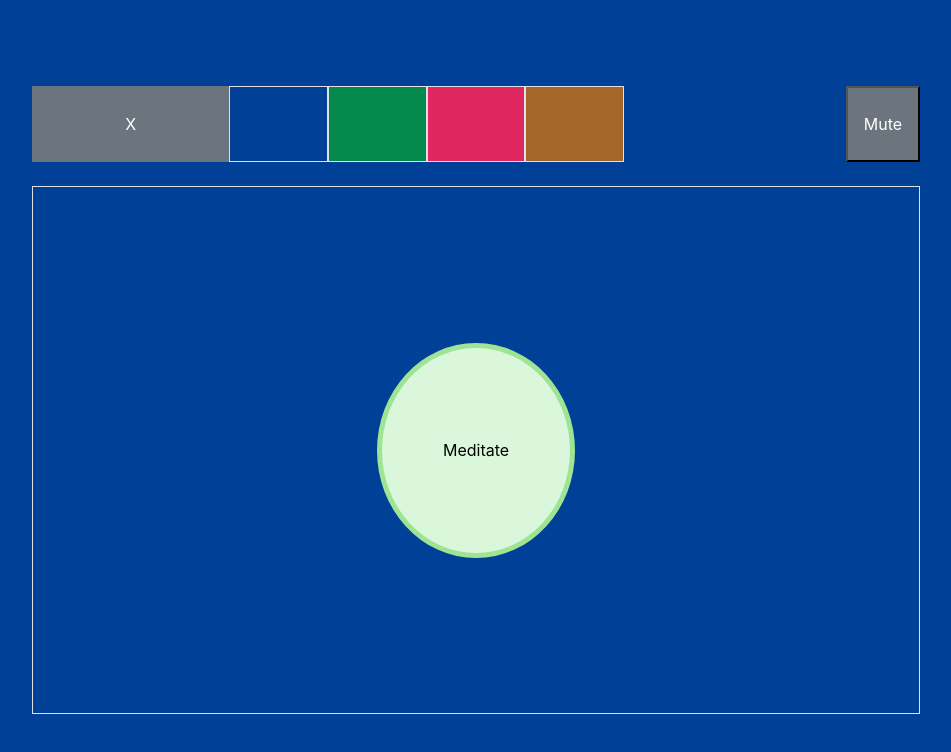
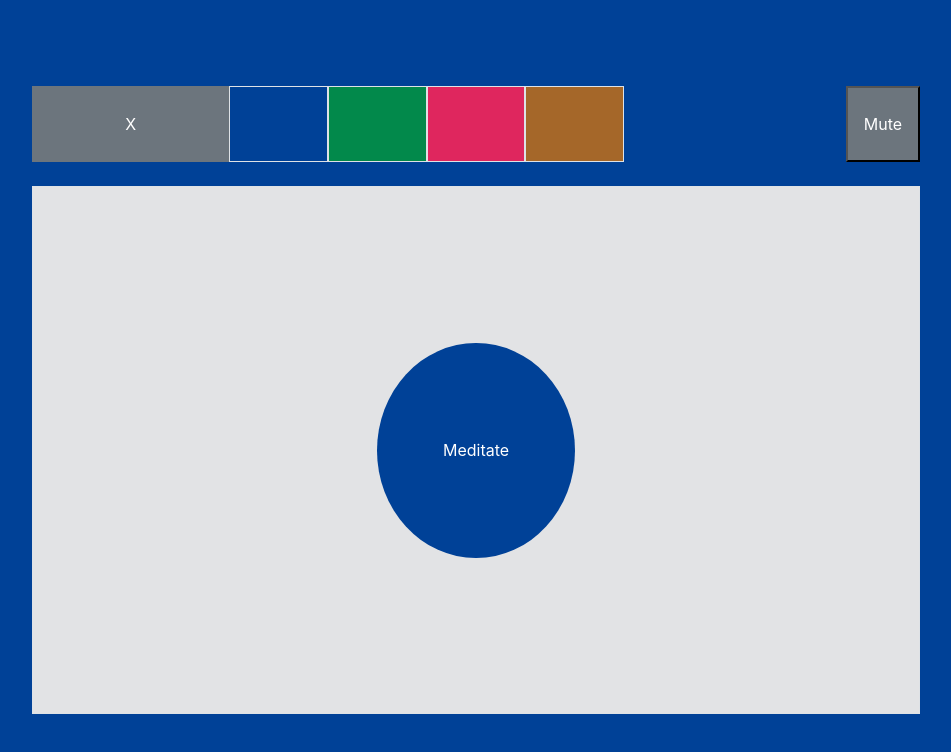
Before and after one commit to stefanbenincasa/meditate, a React app in the folder client/: page / in a window 1280 px wide. Shown: the whole page, without its empty margins (164-1115 px from the left). Built offline with nearby package versions, Linux system fonts and the light colour scheme.

Commit message:
minor style changes;

```diff
--- a/client/src/components/Meditator.js
+++ b/client/src/components/Meditator.js
@@ -10,10 +10,9 @@ import { Howl, Howler } from 'howler';
 import '../styles/App.css'
 
 export default function Meditator({theme, isMuted, isMeditating, setIsMeditating}) {
-  const [ meditationClasses, setMeditationClasses ] = useState(['h-50', 'w-25'])
+  const [ meditationClasses, setMeditationClasses ] = useState(['h-50', 'w-25', 'text-white'])
 
   const handleMeditationClick = function(isMuted, isMeditating, setIsMeditating, setMeditationClasses) {
-
     if(isMeditating) {
       setIsMeditating(false)
       setMeditationClasses(currentClasses => currentClasses.filter(c => c != 'meditate'))
@@ -50,8 +49,8 @@ export default function Meditator({theme, isMuted, isMeditating, setIsMeditating
   }, [setMeditationClasses])
 
   return (
-    <div className='Meditator h-75 w-75 p-5 mt-4 mx-auto container-fluid border d-flex flex-column align-items-center justify-content-center'>
-      <button className={meditationClasses.join(' ')} onClick={() => handleMeditationClick(isMuted, isMeditating, setIsMeditating, setMeditationClasses)}>
+    <div className='Meditator h-75 w-75 p-5 mt-4 mx-auto container-fluid border d-flex flex-column align-items-center justify-content-center bg-secondary-subtle'>
+      <button className={meditationClasses.join(' ')} onClick={() => handleMeditationClick(isMuted, isMeditating, setIsMeditating, setMeditationClasses)} style={{ backgroundColor: theme.color }}>
         Meditate
       </button>
     </div>
--- a/client/src/styles/App.css
+++ b/client/src/styles/App.css
@@ -24,9 +24,8 @@ html, body, div[id="root"] {
 .Meditator button {
   display: block;
   outline: none;
-  background-color: var(--secondary-color);
-  border: 5px solid var(--primary-color);
   border-radius: 50%;
+  border: none;
 }
 
 
```
